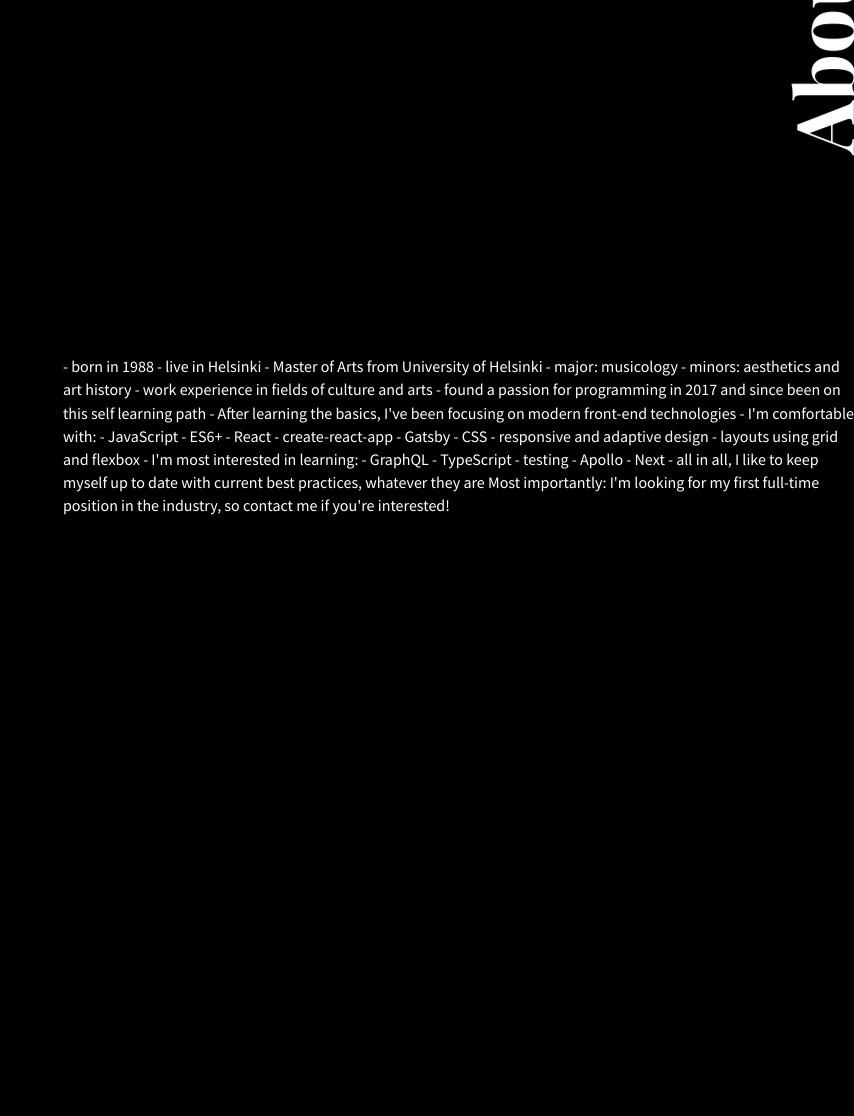
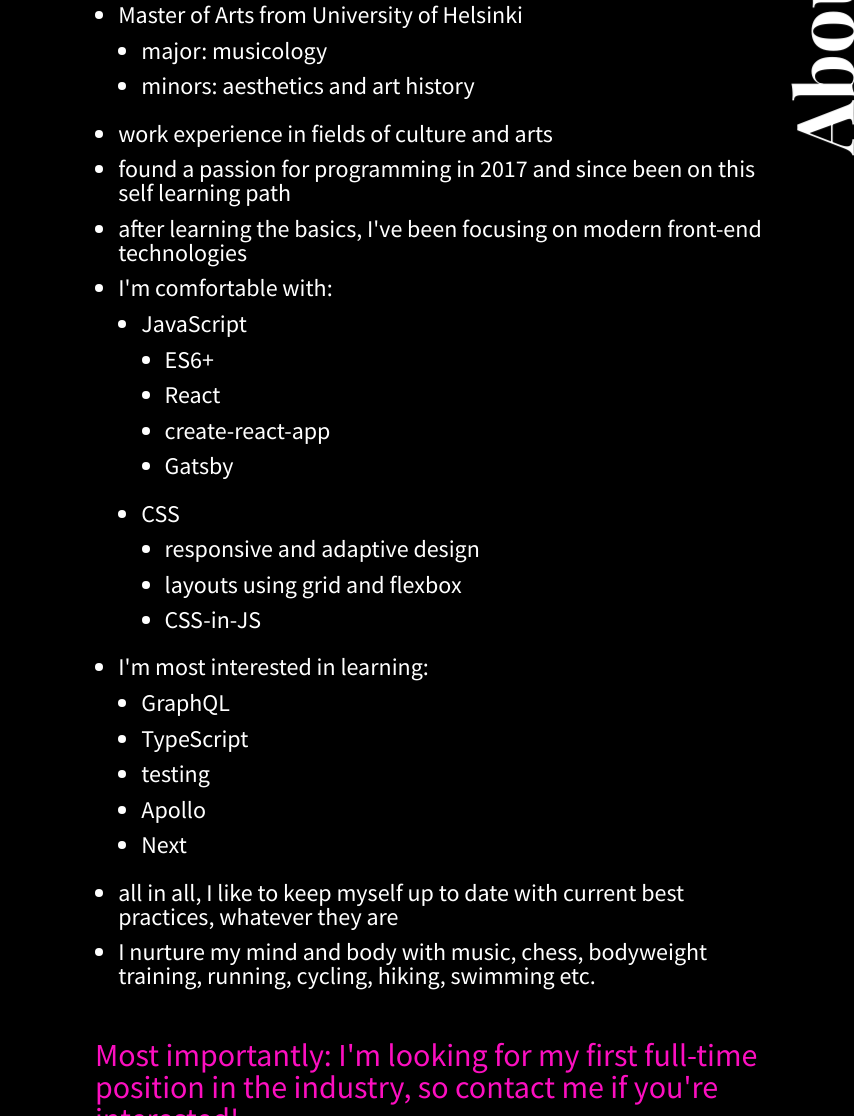
Before and after one commit to 0LL1/my-portfolio, a Gatsby site: page / in a window 1280 px wide. Shown: the part 1684-2800 px from the top of the page, without its empty margins (426-1280 px from the left). Before the commit the page ends 2400 px from the top, so only its background shows below. Built offline with nearby package versions, Linux system fonts and the light colour scheme; Gatsby itself is replaced by a stand-in of ours.

Commit message:
Style about

```diff
--- a/src/components/about.js
+++ b/src/components/about.js
@@ -1,23 +1,65 @@
 import React from 'react'
-import { StyledAbout, StickyTitle } from '../components/styles'
+import { StyledAbout, StickyTitle, List } from '../components/styles'
 
 const About = () => {
   return (
     <StyledAbout>
       <StickyTitle light>About</StickyTitle>
+      <List>
+        <li>born in 1988</li>
+        <li>live in Helsinki</li>
+        <li>Master of Arts from University of Helsinki</li>
+        <ul>
+          <li>major: musicology </li>
+          <li>minors: aesthetics and art history</li>
+        </ul>
+        <li>work experience in fields of culture and arts</li>
+        <li>
+          found a passion for programming in 2017 and since been on this self
+          learning path
+        </li>
+        <li>
+          after learning the basics, I've been focusing on modern front-end
+          technologies
+        </li>
+        <li>I'm comfortable with:</li>
+        <ul>
+          <li>JavaScript</li>
+          <ul>
+            <li>ES6+</li>
+            <li>React</li>
+            <li>create-react-app</li>
+            <li>Gatsby</li>
+          </ul>
+        </ul>
+        <ul>
+          <li>CSS</li>
+          <ul>
+            <li>responsive and adaptive design</li>
+            <li>layouts using grid and flexbox</li>
+            <li>CSS-in-JS</li>
+          </ul>
+        </ul>
+        <li>I'm most interested in learning:</li>
+        <ul>
+          <li>GraphQL</li>
+          <li>TypeScript</li>
+          <li>testing</li>
+          <li>Apollo</li>
+          <li>Next</li>
+        </ul>
+        <li>
+          all in all, I like to keep myself up to date with current best
+          practices, whatever they are
+        </li>
+        <li>
+          I nurture my mind and body with music, chess, bodyweight training,
+          running, cycling, hiking, swimming etc.
+        </li>
+      </List>
       <p>
-        - born in 1988 - live in Helsinki - Master of Arts from University of
-        Helsinki - major: musicology - minors: aesthetics and art history - work
-        experience in fields of culture and arts - found a passion for
-        programming in 2017 and since been on this self learning path - After
-        learning the basics, I've been focusing on modern front-end technologies
-        - I'm comfortable with: - JavaScript - ES6+ - React - create-react-app -
-        Gatsby - CSS - responsive and adaptive design - layouts using grid and
-        flexbox - I'm most interested in learning: - GraphQL - TypeScript -
-        testing - Apollo - Next - all in all, I like to keep myself up to date
-        with current best practices, whatever they are Most importantly: I'm
-        looking for my first full-time position in the industry, so contact me
-        if you're interested!
+        Most importantly: I'm looking for my first full-time position in the
+        industry, so contact me if you're interested!
       </p>
     </StyledAbout>
   )
--- a/src/components/styles.js
+++ b/src/components/styles.js
@@ -1,7 +1,4 @@
 import styled, { createGlobalStyle } from 'styled-components/macro'
-// import me from '../images/me.jpg'
-// import fBoard from '../images/f-board.jpg'
-// import myNewTab from '../images/my-new-tab.jpg'
 
 const colors = {
   light: '#ffffff',
@@ -70,10 +67,13 @@ export const LinkButton = styled.a`
   background-color: ${colors.highlight};
   color: ${colors.light};
   z-index: 1;
+  transition: all ease-in-out 175ms;
+  :hover {
+    transform: translateY(-5px);
+  }
 `
 
 export const Img = styled.img`
-  /* padding: 0 10rem; */
   width: 70%;
   grid-column: 1 / 5;
   grid-row: 1 / 5;
@@ -128,7 +128,6 @@ export const StyledHeader = styled.div`
 export const Works = styled.div`
   grid-column: 2 / 3;
   display: grid;
-  /* so that sticky title won't take space */
   grid-template-rows: 0 1fr 1fr;
 `
 
@@ -140,13 +139,35 @@ export const StyledProject = styled.div`
   display: grid;
   grid-template-columns: 1fr 1fr 1fr 1fr;
   grid-template-rows: 1fr 1fr 1fr 1fr;
+  border-bottom: dotted 0.5rem ${colors.transparent};
+  :last-child {
+    border: none;
+  }
 `
 
 export const StyledAbout = styled.div`
   min-height: 100vh;
+  font-size: 1.5rem;
+  line-height: 1;
+  margin-left: 1rem;
   grid-column: 2 / 3;
   display: grid;
+  grid-template-rows: 0 1fr;
   background-color: ${colors.dark};
+  ul {
+    list-style: disc;
+  }
+  li {
+  }
+  p {
+    font-size: 2rem;
+    padding: 0rem 5rem 3rem 1rem;
+    color: ${colors.highlight};
+  }
+`
+
+export const List = styled.ul`
+  padding: 1rem 5rem 1rem 1rem;
 `
 
 export const Icons = styled.div`
--- a/texts.txt
+++ b/texts.txt
@@ -29,7 +29,7 @@ demo
   - minors: aesthetics and art history
 - work experience in fields of culture and arts
 - found a passion for programming in 2017 and since been on this self learning path
-- After learning the basics, I've been focusing on modern front-end technologies
+- after learning the basics, I've been focusing on modern front-end technologies
 - I'm comfortable with:
   - JavaScript
     - ES6+
@@ -39,7 +39,7 @@ demo
   - CSS
     - responsive and adaptive design
     - layouts using grid and flexbox
-    -CSS-in-JS
+    - CSS-in-JS
 - I'm most interested in learning:
   - GraphQL
   - TypeScript
```
